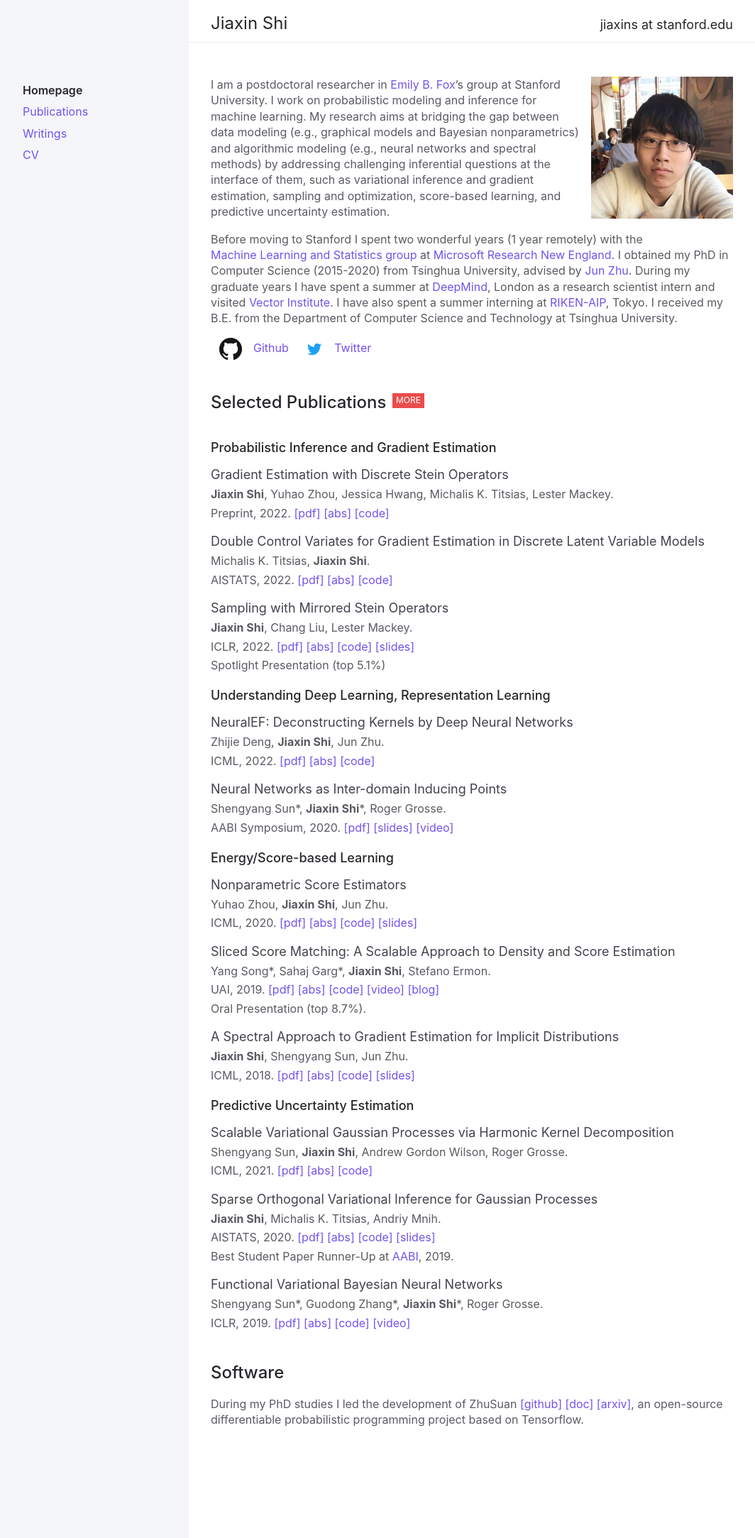
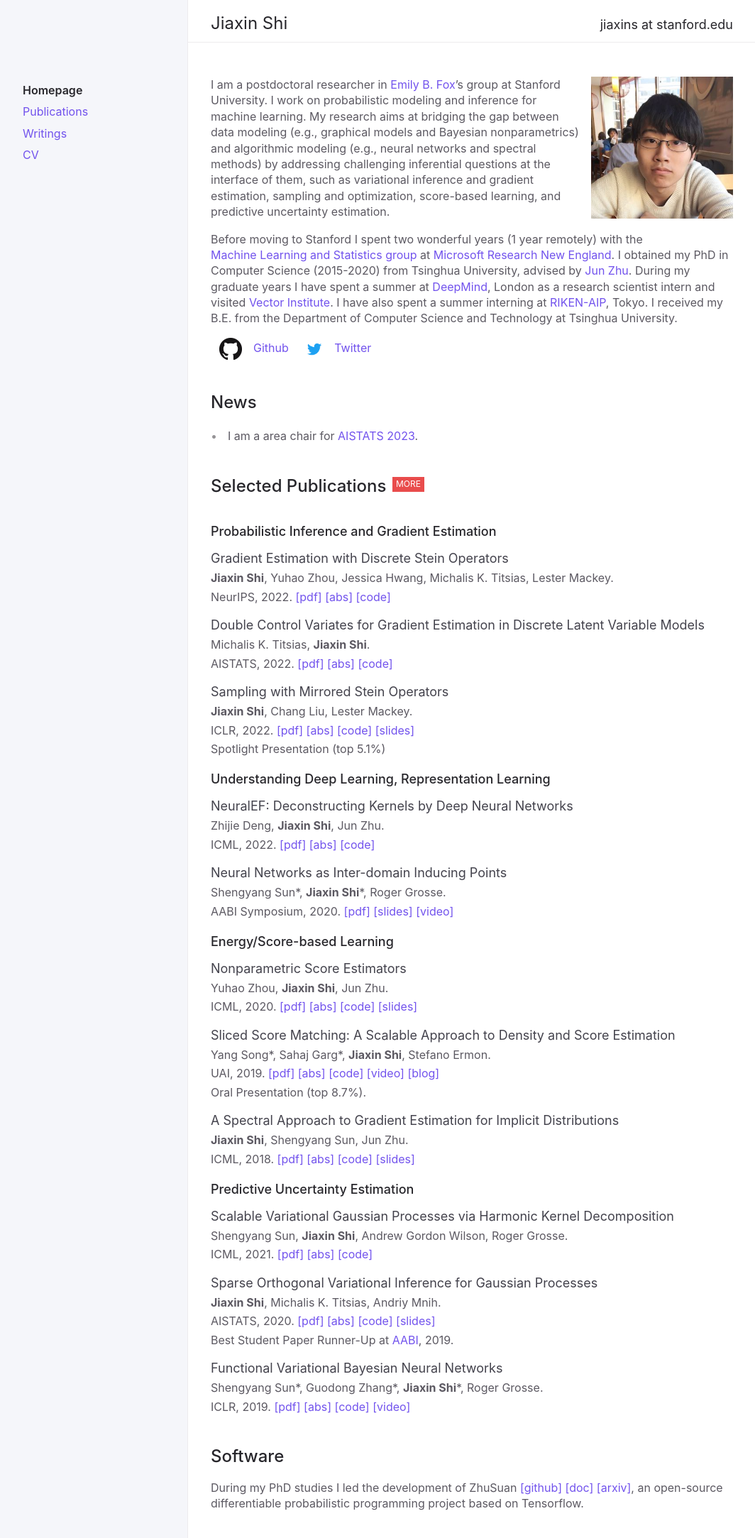
Before and after one commit to thjashin/thjashin.github.io, a Jekyll site: the page built from index.md, in a window 1280 px wide. Shown: the top 2167 px of the page at 71% size, without its empty margins (91-1155 px from the left). Built offline with Jekyll 4.4.1, drawn with Linux system fonts in a browser that asks for light colours.

Commit message:
Update index.md

```diff
--- a/index.md
+++ b/index.md
@@ -22,6 +22,13 @@ I received my B.E. from the Department of Computer Science and Technology at Tsi
 <a href="https://github.com/thjashin"><img style="vertical-align: middle; margin: 0 16px 0 12px" src="{{site.url}}/assets/images/github/GitHub-Mark-32px.png" >Github</a>
 <a href="https://twitter.com/thjashin"><img style="width:32px; vertical-align: middle; margin: 0 12px 0 16px" src="{{site.url}}/assets/images/twitter/Twitter_Logo_Blue.png" >Twitter</a>
 
+
+## News
+{: .d-inline-block :}
+
+* I am a area chair for [AISTATS 2023](http://aistats.org/aistats2023/).
+
+
 ## Selected Publications
 {: .d-inline-block :}
 
@@ -36,7 +43,7 @@ Gradient Estimation with Discrete Stein Operators
 {: .fs-5 .mb-1 .text-grey-dk-200}
 **Jiaxin Shi**, Yuhao Zhou, Jessica Hwang, Michalis K. Titsias, Lester Mackey.
 {: .mb-1}
-Preprint, 2022.
+NeurIPS, 2022.
 [[pdf]](https://arxiv.org/pdf/2202.09497.pdf)
 [[abs]](https://arxiv.org/abs/2202.09497)
 [[code]](https://github.com/thjashin/rodeo)
```
